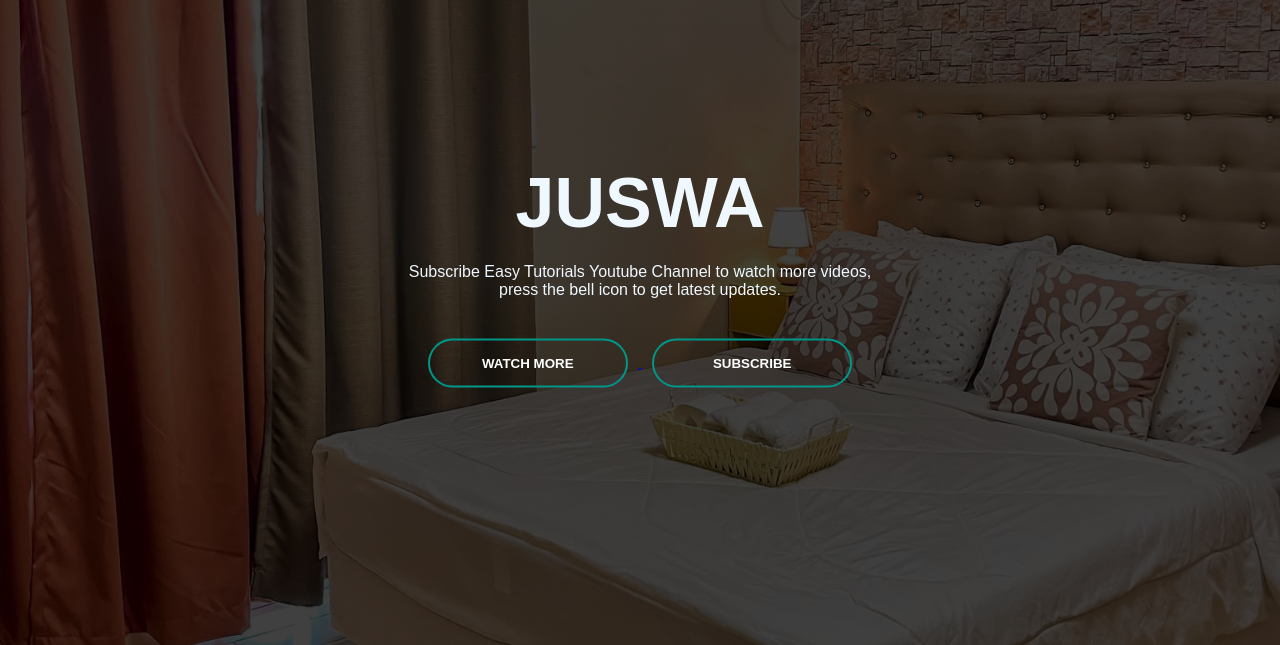
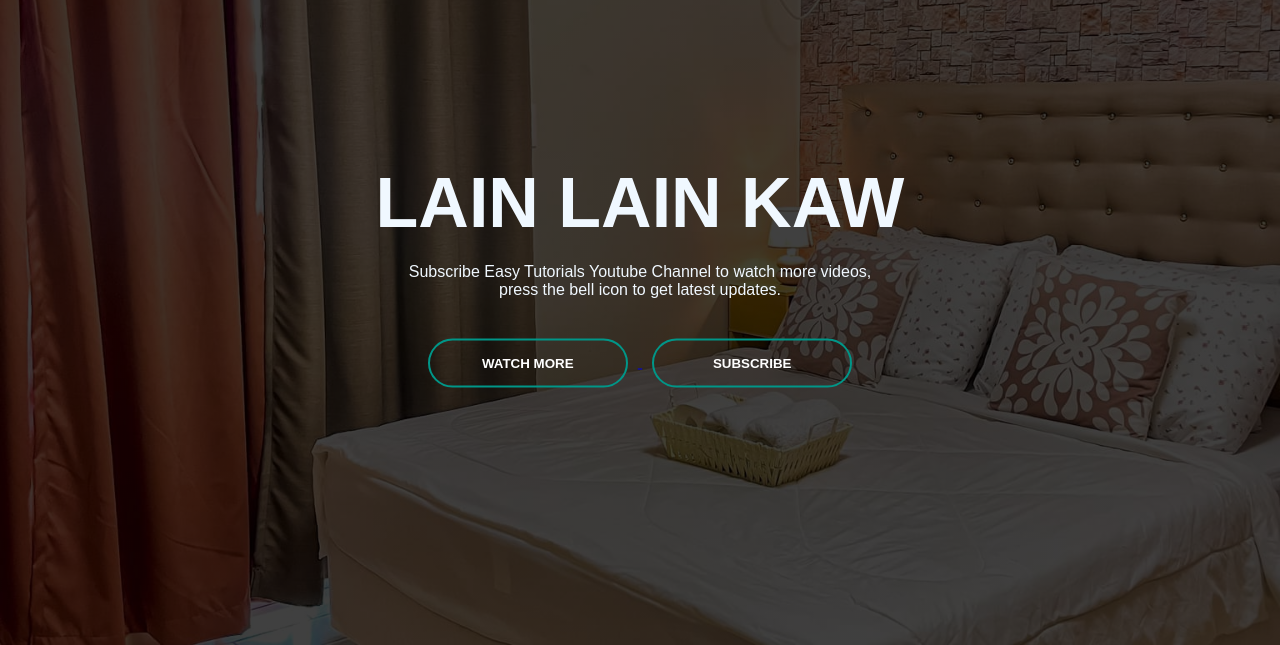
Before and after one commit to TomMarcelo/Dale, a plain HTML site: page index.html in a window 1280 px wide. Shown: the part 155-800 px from the top of the page. Drawn offline with Linux system fonts and the light colour scheme.

Commit message:
Update index.html

```diff
--- a/index.html
+++ b/index.html
@@ -17,7 +17,7 @@
         </div>
 
         <div class="content">
-            <h1>JUSWA</h1>
+            <h1>LAIN LAIN KAW</h1>
             <p>Subscribe Easy Tutorials Youtube Channel to watch more videos, <br> press the bell icon to get latest updates.</p>
             <div>
                 <a href="Watch%20more.html">
```
